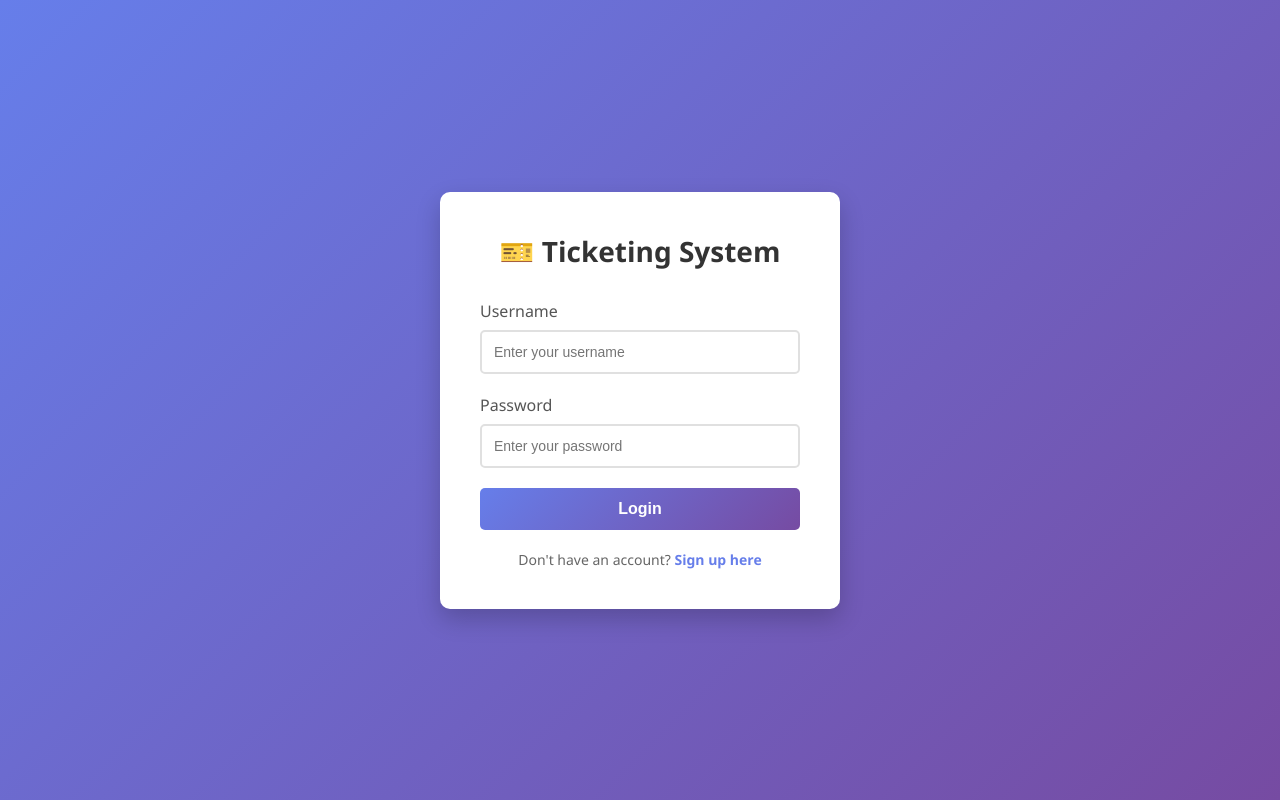
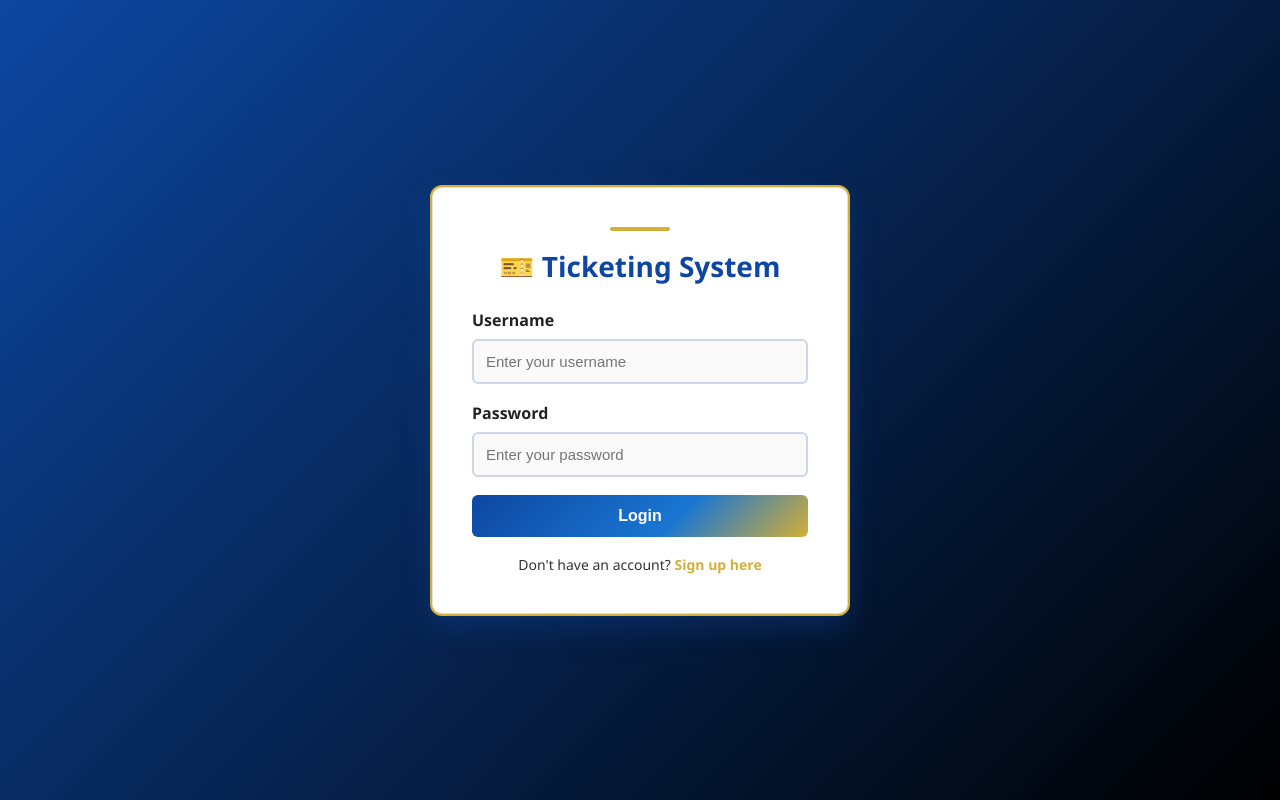
Before and after one commit to Aiko222004/hello-world, a PHP site: page /loginform.php in a window 1280 px wide. Run offline with PHP 8.4, Linux system fonts and the light colour scheme.

Commit message:
i modified the login form background color

```diff
--- a/loginform.php
+++ b/loginform.php
@@ -14,110 +14,133 @@
 
         body {
             font-family: 'Segoe UI', Tahoma, Geneva, Verdana, sans-serif;
-            background: linear-gradient(135deg, #667eea 0%, #764ba2 100%);
+            /* Deep blue to black gradient */
+            background: linear-gradient(135deg, #0d47a1 0%, #000000 100%);
             min-height: 100vh;
             display: flex;
             justify-content: center;
             align-items: center;
+            color: #111;
         }
 
         .login-container {
-            background: white;
+            background: #ffffff;
             padding: 40px;
-            border-radius: 10px;
-            box-shadow: 0 10px 25px rgba(0,0,0,0.2);
+            border-radius: 12px;
+            /* Subtle gold glow */
+            box-shadow: 0 12px 28px rgba(13, 71, 161, 0.35), inset 0 0 0 1px #e0e0e0;
             width: 100%;
-            max-width: 400px;
+            max-width: 420px;
+            border: 2px solid #d4af37; /* gold border */
         }
 
         .login-container h2 {
             text-align: center;
-            color: #333;
-            margin-bottom: 30px;
+            color: #0d47a1; /* deep blue */
+            margin-bottom: 24px;
             font-size: 28px;
+            font-weight: 700;
         }
 
         .form-group {
-            margin-bottom: 20px;
+            margin-bottom: 18px;
         }
 
         .form-group label {
             display: block;
             margin-bottom: 8px;
-            color: #555;
-            font-weight: 500;
+            color: #222; /* black tone */
+            font-weight: 600;
         }
 
         .form-group input {
             width: 100%;
             padding: 12px;
-            border: 2px solid #e0e0e0;
-            border-radius: 5px;
-            font-size: 14px;
-            transition: border-color 0.3s;
+            border: 2px solid #ccd7ea; /* soft blue-gray */
+            border-radius: 6px;
+            font-size: 15px;
+            transition: border-color 0.25s, box-shadow 0.25s;
+            background: #fafafa; /* white-ish */
+            color: #111;
         }
 
         .form-group input:focus {
             outline: none;
-            border-color: #667eea;
+            border-color: #0d47a1; /* deep blue */
+            box-shadow: 0 0 0 3px rgba(13, 71, 161, 0.15);
+            background: #ffffff;
         }
 
         .btn-login {
             width: 100%;
             padding: 12px;
-            background: linear-gradient(135deg, #667eea 0%, #764ba2 100%);
-            color: white;
+            background: linear-gradient(135deg, #0d47a1 0%, #1976d2 60%, #d4af37 100%); /* blue to gold */
+            color: #ffffff;
             border: none;
-            border-radius: 5px;
+            border-radius: 6px;
             font-size: 16px;
-            font-weight: 600;
+            font-weight: 700;
             cursor: pointer;
-            transition: transform 0.2s;
+            transition: transform 0.15s, box-shadow 0.2s, filter 0.2s;
         }
 
         .btn-login:hover {
             transform: translateY(-2px);
-            box-shadow: 0 5px 15px rgba(102, 126, 234, 0.4);
+            box-shadow: 0 10px 20px rgba(13, 71, 161, 0.35);
+            filter: brightness(1.05);
         }
 
         .error-message {
-            background: #fee;
-            color: #c33;
+            background: #fff5f5;
+            color: #b00020; /* dark red */
             padding: 10px;
-            border-radius: 5px;
-            margin-bottom: 20px;
+            border-radius: 6px;
+            margin-bottom: 16px;
             text-align: center;
+            border: 1px solid #ffcdd2;
         }
 
         .success-message {
-            background: #d4edda;
-            color: #155724;
+            background: #eaf7ea;
+            color: #1b5e20; /* dark green */
             padding: 10px;
-            border-radius: 5px;
-            margin-bottom: 20px;
+            border-radius: 6px;
+            margin-bottom: 16px;
             text-align: center;
+            border: 1px solid #c8e6c9;
         }
 
         .signup-link {
             text-align: center;
-            margin-top: 20px;
-            color: #666;
+            margin-top: 18px;
+            color: #333;
             font-size: 14px;
         }
 
         .signup-link a {
-            color: #667eea;
+            color: #d4af37; /* gold */
             text-decoration: none;
-            font-weight: 600;
+            font-weight: 700;
+            border-bottom: 2px solid transparent;
         }
 
         .signup-link a:hover {
-            text-decoration: underline;
+            border-bottom-color: #d4af37;
+        }
+
+        /* Thin gold line accent above the form */
+        .accent-bar {
+            height: 4px;
+            width: 60px;
+            background: #d4af37;
+            margin: 0 auto 16px;
+            border-radius: 2px;
         }
     </style>
 </head>
 <body>
     <div class="login-container">
+        <div class="accent-bar"></div>
         <h2>🎫 Ticketing System</h2>
 
         <?php if(isset($_SESSION['success'])): ?>
```
